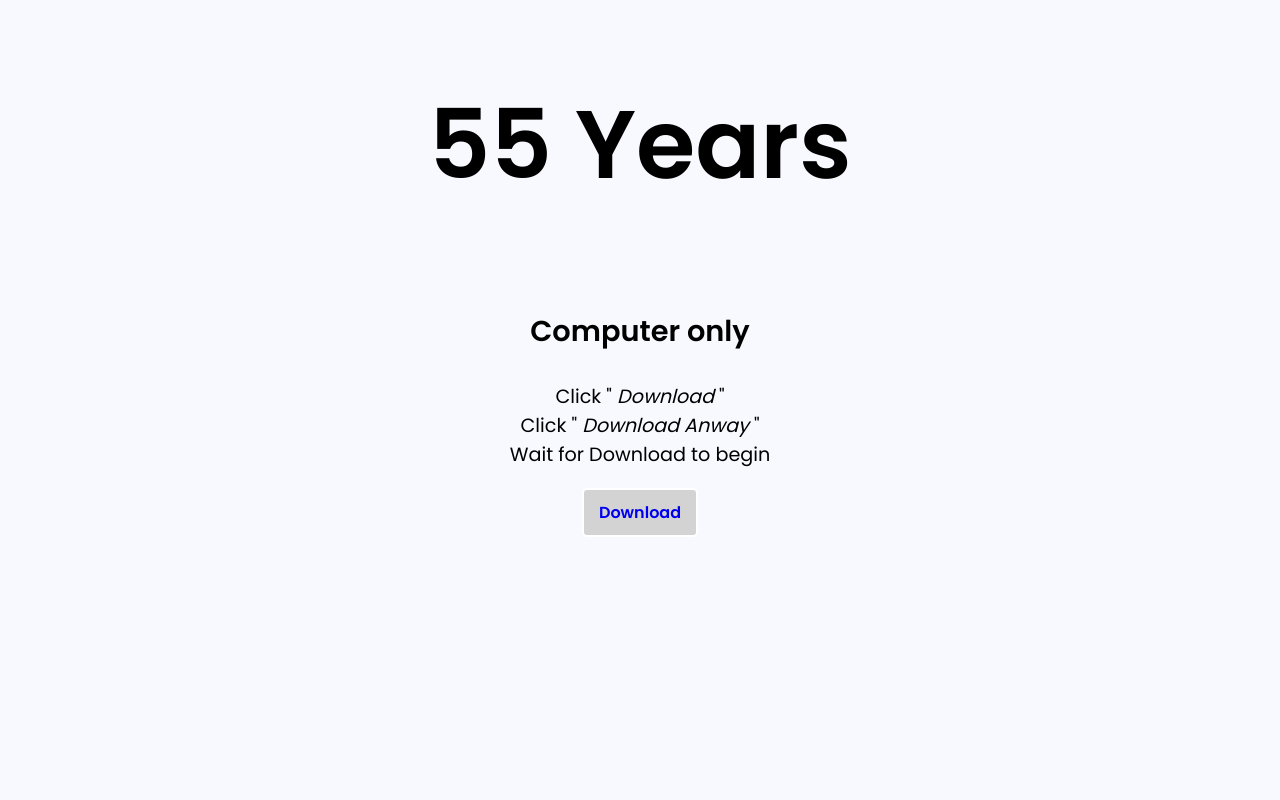
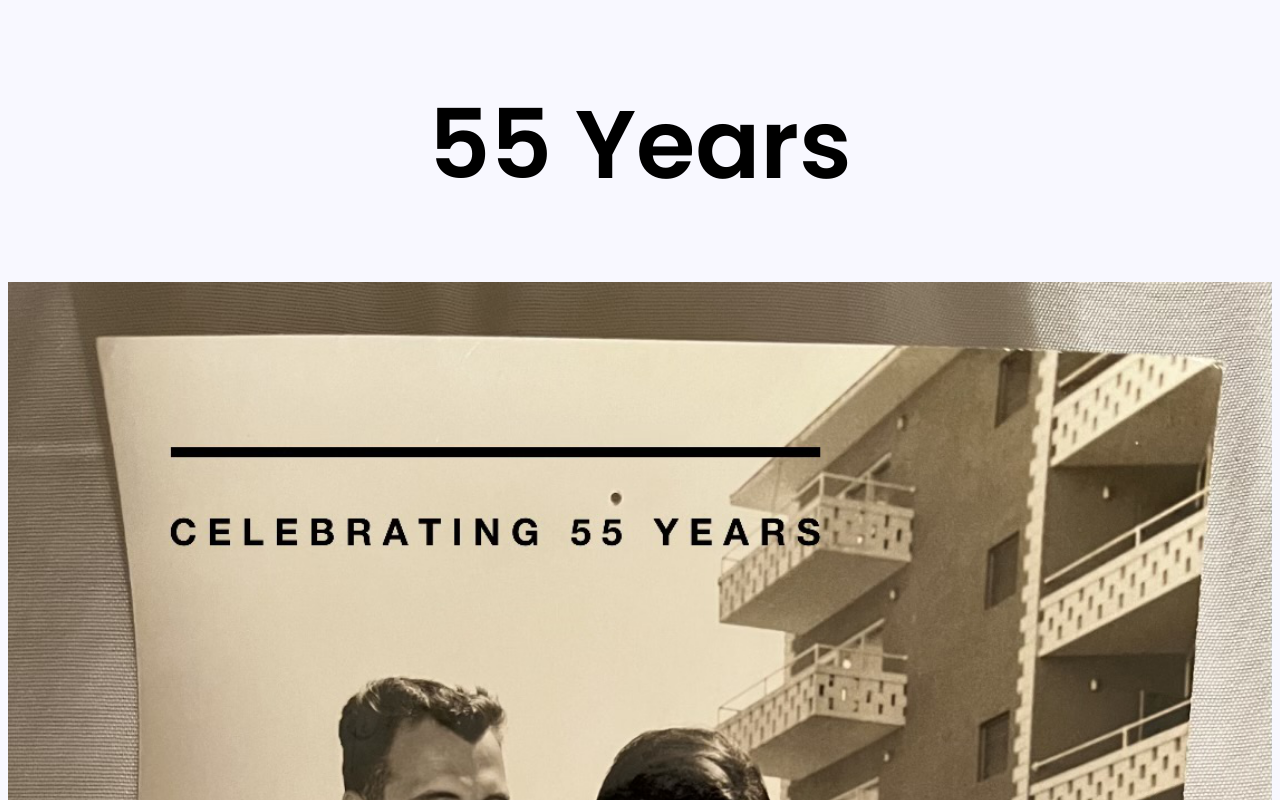
Before and after one commit to dnyiskn/anniversary, a React (Create React App) app: page / in a window 1280 px wide. Shown: the top 800 px of the page. Built offline with nearby package versions, Linux system fonts and the light colour scheme.

Commit message:
added photo

```diff
--- a/src/App.css
+++ b/src/App.css
@@ -46,6 +46,7 @@ button {
 
 button:hover {
   background-color: green;
+  color: white;
 }
 
 a {
--- a/src/App.js
+++ b/src/App.js
@@ -1,10 +1,12 @@
 import './App.css';
-
+import newImg from '../src/image/IMG-4422.png'
 function App() {
   return (
     <div className="App">
       <div className="container">
         <h1>55 Years</h1>
+
+      <img src={newImg} alt="Works only on Computer"/>
 
         <div>
           <ul className='instructions'><li><h2>Computer only</h2></li>
@@ -21,3 +23,5 @@ function App() {
 }
 
 export default App;
+// https://drive.google.com/file/d/1Mr_bvVo52_Al6Et_skOmcLsADEBPKiEu/view?usp=sharing
+// https://drive.google.com/file/d/1Mr_bvVo52_Al6Et_skOmcLsADEBPKiEu/view
```
Also changed, not shown: src/image/IMG-4422.png (added).
